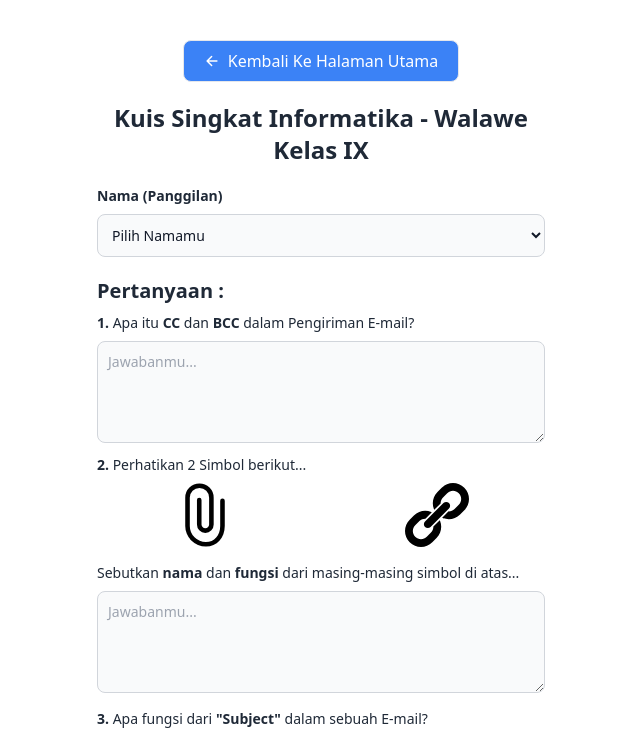
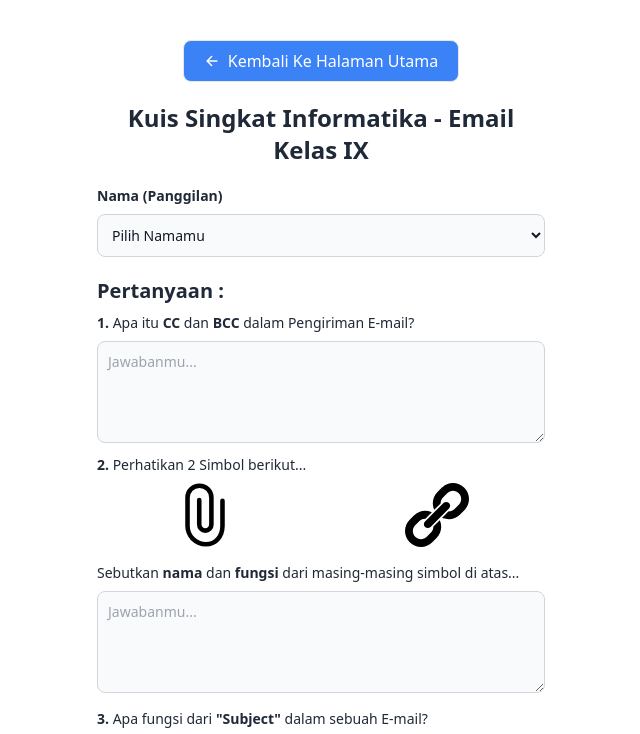
Before and after one commit to wanglaga/kuiskelas9, a website: page kuis/kuis1.html in a window 1280 px wide. Shown: the top 734 px of the page, without its empty margins (319-959 px from the left). Drawn offline with nearby package versions, Linux system fonts and the light colour scheme.

Commit message:
Test Config Git Perpus

```diff
--- a/kuis/kuis1.html
+++ b/kuis/kuis1.html
@@ -23,7 +23,7 @@
       <h1
         class="text-bold text-center text-2xl text-gray-800 font-semibold mb-5"
       >
-        Kuis Singkat Informatika - Walawe<br />
+        Kuis Singkat Informatika - Email<br />
         Kelas IX
       </h1>
       <form name="Kuis Email Kelas 9" class="max-w-md mx-auto">
```
